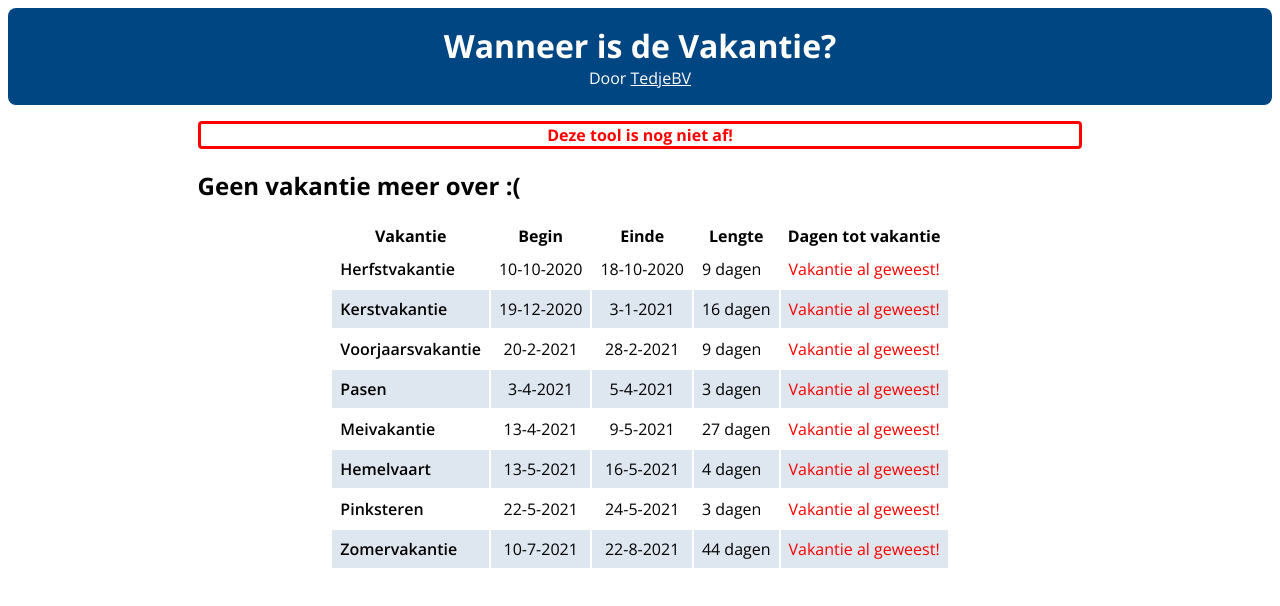
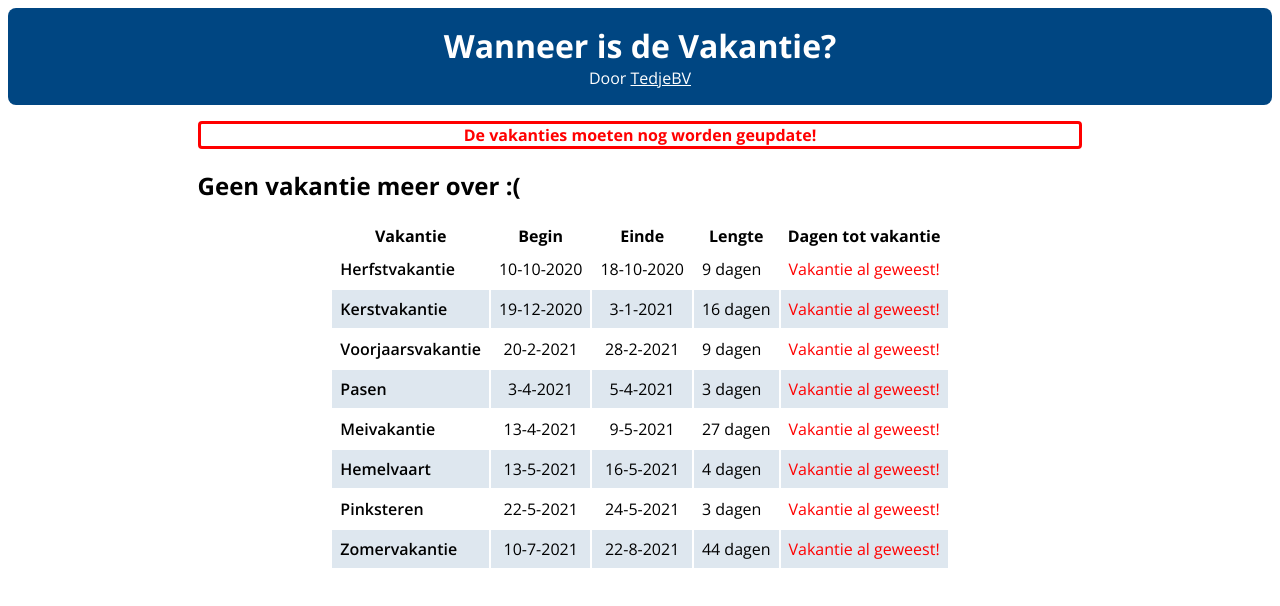
Before and after one commit to TedjeBV/Wanneer-is-de-Vakantie, a plain HTML site: page index.html in a window 1280 px wide. Drawn offline with nearby package versions, Linux system fonts and the light colour scheme.

Commit message:
Changed warning

```diff
--- a/index.html
+++ b/index.html
@@ -16,7 +16,7 @@
 
     <main>
         <p class="warning">
-            Deze tool is nog niet af!
+            De vakanties moeten nog worden geupdate!
         </p>
     </main>
 </body>
```
